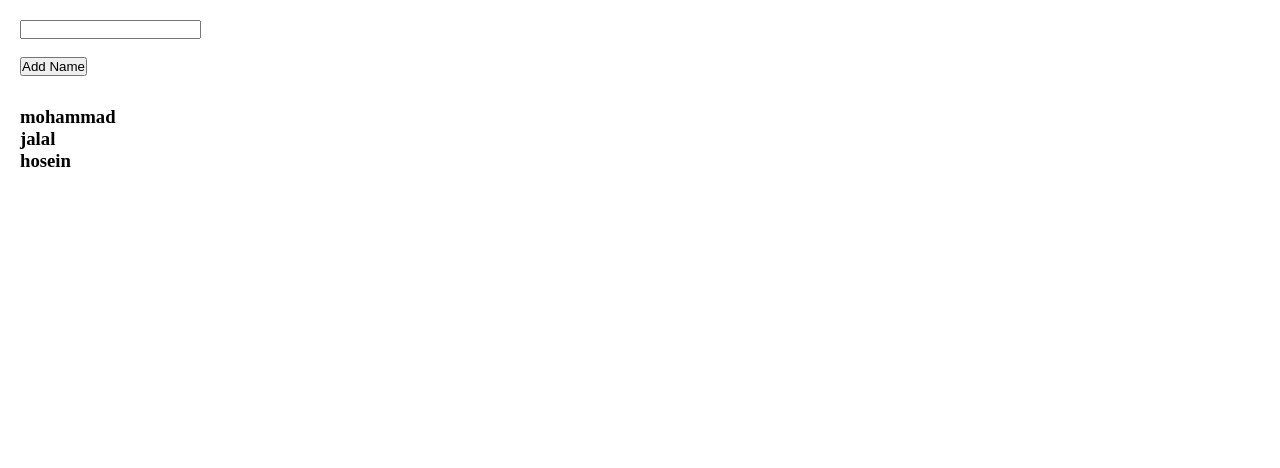
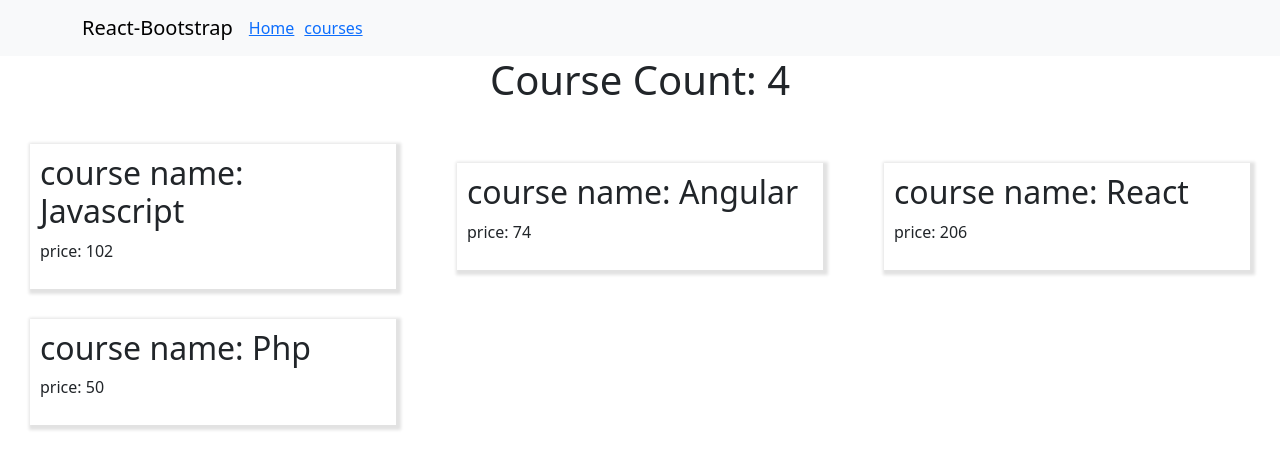
Before and after one commit to mowhammadali/react-query, a React app: page /courses in a window 1280 px wide. Built offline with nearby package versions, Linux system fonts and the light colour scheme; some packages are replaced by stand-ins of ours; data requests are answered from the project's data file.

Commit message:
add query configs

```diff
--- a/db.json
+++ b/db.json
@@ -1,16 +1,24 @@
 {
-  "users": [
+  "courses": [
     {
       "id": "1",
-      "name": "mohammad"
+      "name": "Javascript",
+      "price": "102"
     },
     {
       "id": "2",
-      "name": "jalal"
+      "name": "Angular",
+      "price": "74"
     },
     {
-      "id": "91f35cab-2d53-492c-a33b-7bfb1eace207",
-      "name": "hosein"
+      "id": "3",
+      "name": "React",
+      "price": "206"
+    },
+    {
+      "id": "4",
+      "name": "Php",
+      "price": "50"
     }
   ]
 }
--- a/package.json
+++ b/package.json
@@ -7,11 +7,15 @@
     "@testing-library/react": "^13.4.0",
     "@testing-library/user-event": "^13.5.0",
     "axios": "^1.6.7",
+    "bootstrap": "^5.3.3",
     "json-server": "^1.0.0-alpha.23",
     "react": "^18.2.0",
+    "react-bootstrap": "^2.10.1",
     "react-dom": "^18.2.0",
     "react-query": "^3.39.3",
+    "react-router-dom": "^6.22.3",
     "react-scripts": "5.0.1",
+    "styled-components": "^6.1.8",
     "uuid": "^9.0.1",
     "web-vitals": "^2.1.4"
   },
--- a/src/app/App.js
+++ b/src/app/App.js
@@ -1,41 +1,22 @@
-import React, { useEffect, useState } from 'react';
-import axios from 'axios';
-import { v4 } from 'uuid';
+import React from 'react';
+import { Routes , Route } from 'react-router-dom';
+import { QueryClientProvider , QueryClient } from 'react-query';
+import { ReactQueryDevtools } from 'react-query/devtools';
+import Navbar from '../components/Navbar';
+import Home from '../pages/Home';
+import Courses from '../pages/Courses';
 
 const App = () => {
-    const [name , setName] = useState('');
-    const [refresh , setRefresh] = useState(false);
-    const [users , setUsers] = useState([]);
-
-    const sendNameToServer = () => {
-        if (name) {
-            axios.post('http://localhost:3001/users' , {id: v4() , name: name})
-                .then(res => {
-                    console.log(res);
-                    setRefresh(prev => !prev);
-                })
-                .catch(err => console.log(err))
-        }
-    }
-
-    useEffect(() => {
-        axios.get('http://localhost:3001/users')
-            .then(res => setUsers(res.data))
-            .catch(err => console.log(err))
-    } , [refresh])
-
+    const queryClient = new QueryClient();
     return (
-        <div style={{padding: '20px'}}>
-            <div>
-                <input value={name} type='text' onChange={e => setName(e.target.value)}/>
-                <br />
-                <br />
-                <button onClick={sendNameToServer}>Add Name</button>
-            </div>
-            <div style={{marginTop: '30px'}}>
-                {users.map((user , index) => <h3 key={index}>{user.name}</h3>)}
-            </div>
-        </div>
+        <QueryClientProvider client={queryClient}>
+            <Navbar />
+            <Routes>
+                <Route path='/' element={<Home />}/>
+                <Route path='/courses' element={<Courses />}/>
+            </Routes>
+            <ReactQueryDevtools position='top-right'/>
+        </QueryClientProvider>
     )
 }
 
--- /dev/null
+++ b/src/components/Count.jsx
@@ -0,0 +1,21 @@
+import { useQuery } from 'react-query';
+import axios from 'axios';
+
+const Count = () => {
+    const query = useQuery('courses' , fetchCourse , { cacheTime: 5000 });
+    const { data } = query;
+
+    async function fetchCourse () {
+        try {
+            const response = await axios.get('http://localhost:3001/courses');
+            return response;
+        }
+        catch (err) {
+            return err.message;
+        }
+    }
+
+    return data?.data?.length;
+}
+
+export default Count;
--- /dev/null
+++ b/src/components/Course.jsx
@@ -0,0 +1,19 @@
+import React from 'react';
+import styled from "styled-components";
+
+const Course = ({name , price}) => {
+    return (
+        <Card>
+            <h2>course name: {name}</h2>
+            <p>price: {price}</p>
+        </Card>
+    )
+}
+
+const Card = styled.div`
+    width: 30%;
+    padding: 10px;
+    box-shadow: 2px 2px 3px 3px #e2e2e2;
+`
+
+export default Course;
--- /dev/null
+++ b/src/components/Navbar.jsx
@@ -0,0 +1,22 @@
+import React from "react";
+import { Link } from "react-router-dom";
+import { Container, Nav, Navbar as Menu } from "react-bootstrap";
+
+const Navbar = () => {
+  return (
+    <Menu expand="lg" className="bg-body-tertiary">
+      <Container>
+        <Menu.Brand href="#home">React-Bootstrap</Menu.Brand>
+        <Menu.Toggle aria-controls="basic-navbar-nav" />
+        <Menu.Collapse id="basic-navbar-nav">
+          <Nav className="me-auto" style={{display: 'flex' , gap: '10px'}}>
+            <Link to="/">Home</Link>
+            <Link to="/courses">courses</Link>
+          </Nav>
+        </Menu.Collapse>
+      </Container>
+    </Menu>
+  );
+};
+
+export default Navbar;
--- a/src/index.css
+++ b/src/index.css
@@ -3,3 +3,7 @@
     margin: 0;
     box-sizing: border-box;
 }
+
+#nothing {
+    color: #e2e2e2;
+}
--- a/src/index.js
+++ b/src/index.js
@@ -1,9 +1,14 @@
 import React from 'react';
 import ReactDOM from 'react-dom/client';
+import 'bootstrap/dist/css/bootstrap.min.css';
 import './index.css';
 import App from './app/App';
+import { BrowserRouter } from 'react-router-dom';
 
 const root = ReactDOM.createRoot(document.getElementById('root'));
+
 root.render(
-  <App />
+  <BrowserRouter>
+    <App />
+  </BrowserRouter>
 );
--- /dev/null
+++ b/src/pages/Courses.jsx
@@ -0,0 +1,50 @@
+import React from "react";
+import styled from "styled-components";
+import axios from 'axios';
+import Course from "../components/Course";
+import Count from "../components/Count";
+import { useQuery } from 'react-query';
+
+const Courses = () => {
+    const query = useQuery('courses' , fetchCourse , { cacheTime: 5000 });
+    const { data , isLoading } = query;
+
+    async function fetchCourse () {
+        try {
+            const response = await axios.get('http://localhost:3001/courses');
+            return response;
+        }
+        catch (err) {
+            return err.message;
+        }
+    }
+
+    return (
+        <div>
+            <Title>Course Count: <Count /> </Title>
+            <Container>
+                {
+                    isLoading ? <h5>Loading ....</h5>
+                    :
+                    data?.data?.map(course => <Course key={course.id} {...course}/>)
+                }
+            </Container>
+        </div>
+    );
+};
+
+const Container = styled.div`
+    margin: 40px 0;
+    padding: 0 30px;
+    display: flex;
+    flex-wrap: wrap;
+    align-items: center;
+    justify-content: space-between;
+    gap: 30px;
+`
+
+const Title = styled.h1`
+    text-align: center;
+`
+
+export default Courses;
--- /dev/null
+++ b/src/pages/Home.jsx
@@ -0,0 +1,17 @@
+import React from 'react';
+import styled from 'styled-components';
+
+const Home = () => {
+    return (
+        <div>
+            <H1>Courses</H1>
+        </div>
+    )
+}
+
+const H1 = styled.h1`
+    margin: 20px 0;
+    text-align: center;
+`
+
+export default Home;
```
Also changed, not shown: vercel.json (deleted), 2 other files.
